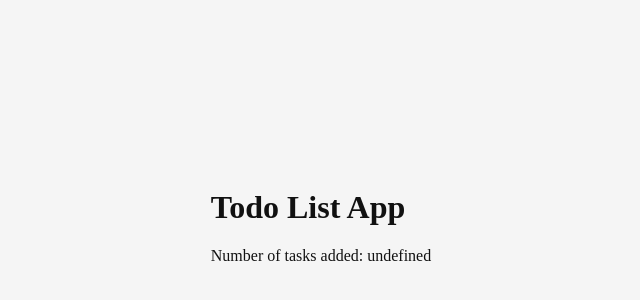
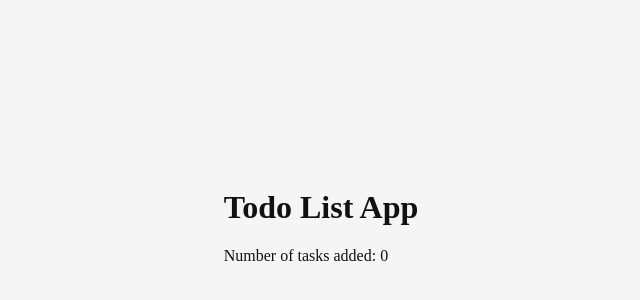
Before and after one commit to markal84/Kodilla_WebDeveloper-Part20.3-webpack-course, a React app: page / in a window 1280 px wide. Shown: the part 184-484 px from the top of the page, without its empty margins (327-967 px from the left). Built offline with nearby package versions, Linux system fonts and the light colour scheme.

Commit message:
Change title

```diff
--- a/src/containers/App.js
+++ b/src/containers/App.js
@@ -27,7 +27,7 @@ class App extends React.Component {
         return (
             <div className={style.TodoApp}>
                 <Title title = {"Todo List App"}
-                todoList={"Number of tasks added: " + todoList.length} />
+                todoList={"Number of tasks added: " + this.state.data.length} />
             </div>
         );
     }
```
Also changed, not shown: 1 other file (tests, documents, lock files or other folders).
